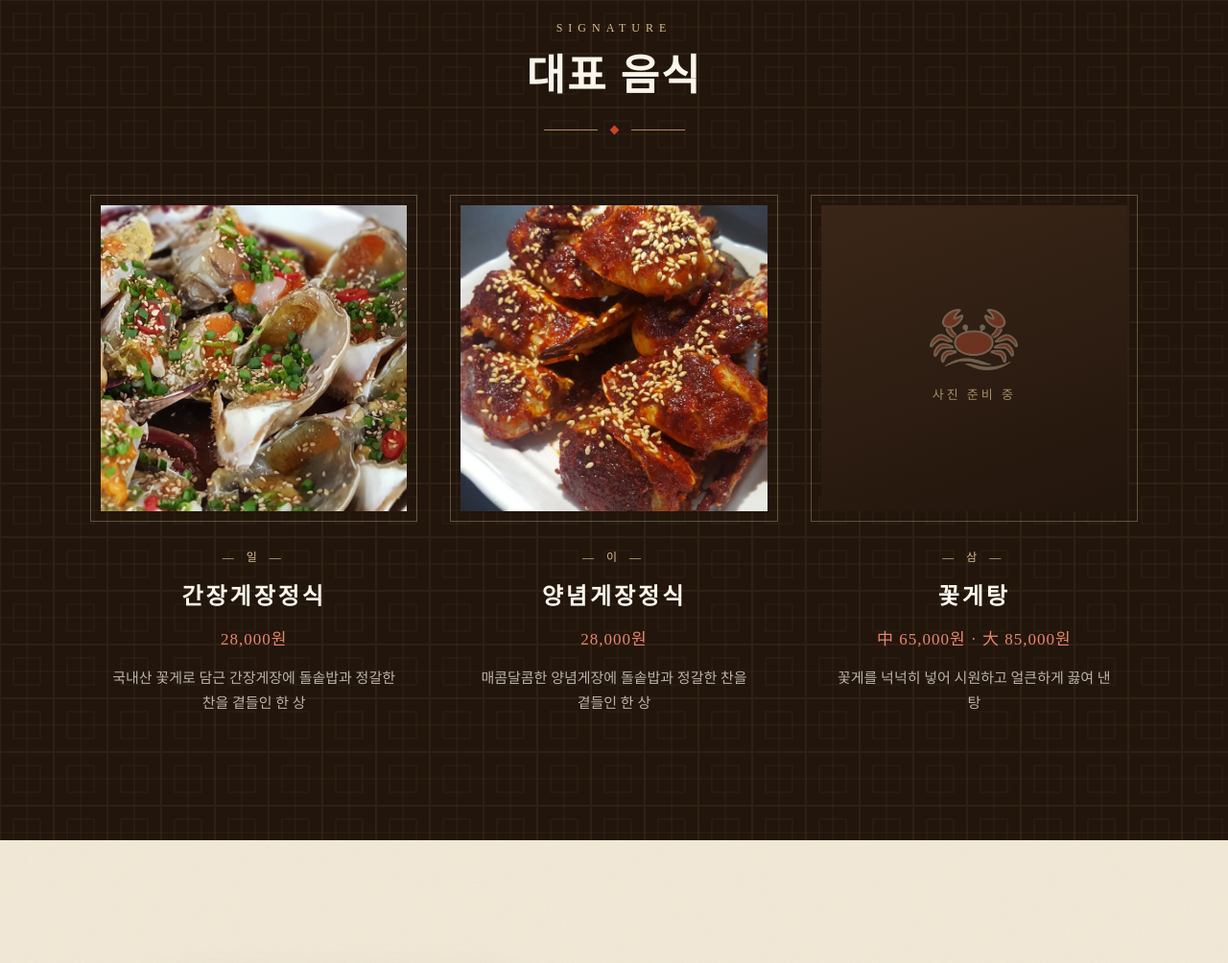
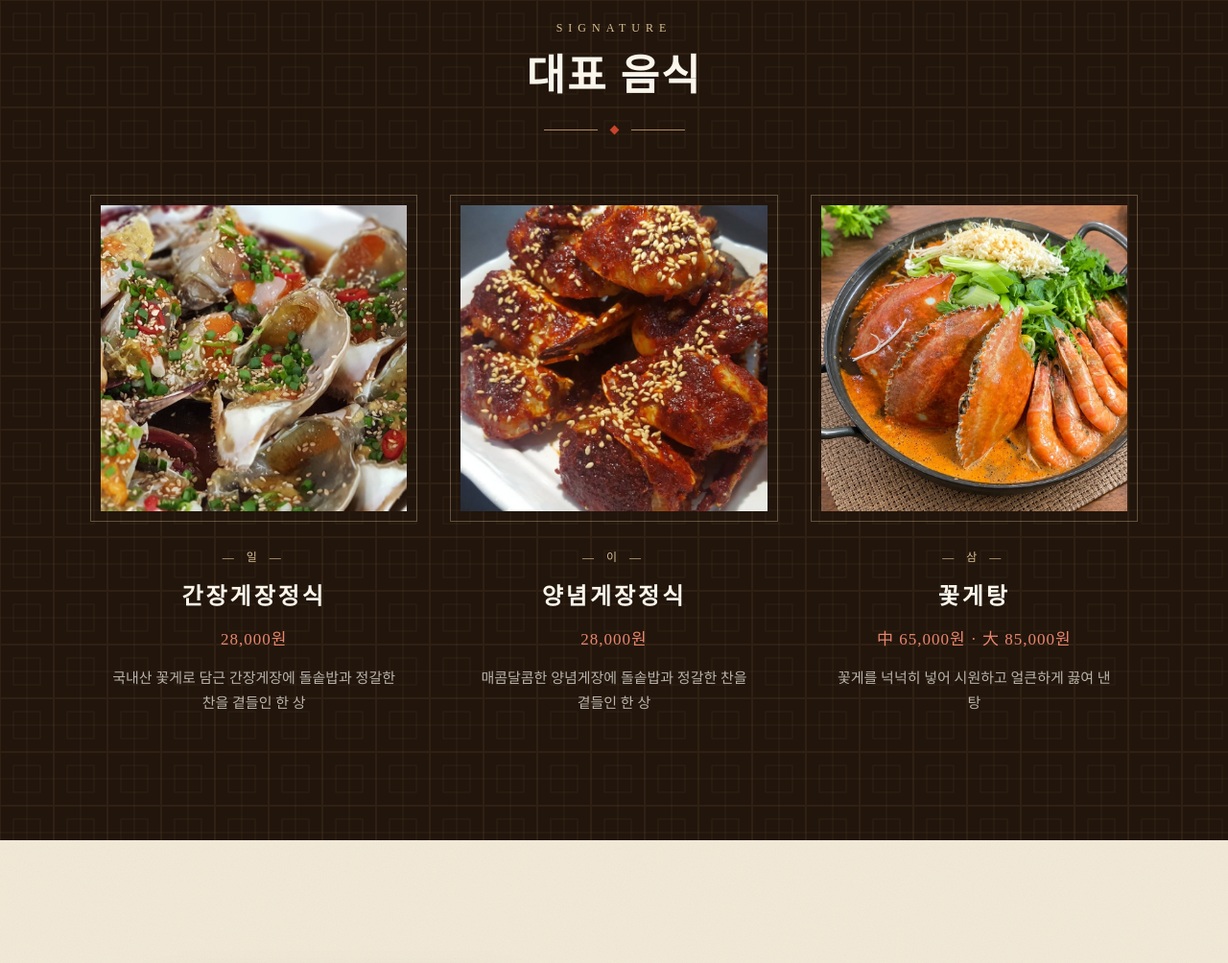
Before and after one commit to crabonetable/crabonetable.github.io, a plain HTML site: page index.html in a window 1280 px wide. Shown: the part 1837-2841 px from the top of the page at 96% size. Drawn offline with Linux system fonts and the light colour scheme; a web font is replaced by a local one.

Commit message:
꽃게탕 메뉴 사진 넣기
Co-Authored-By: Claude Opus 5.5 <noreply@anthropic.com>

```diff
--- a/index.html
+++ b/index.html
@@ -369,7 +369,7 @@
         </article>
         <article class="sig reveal d2">
           <div class="frame">
-            <div class="photo"><div class="ph">사진 준비 중</div></div>
+            <div class="photo"><img src="images/menu-tang.jpg" alt="꽃게와 새우를 넉넉히 넣은 꽃게탕" loading="lazy"></div>
           </div>
           <div class="no">— 삼 —</div>
           <h3>꽃게탕</h3>
```
Also changed, not shown: images/menu-tang.jpg (added).
